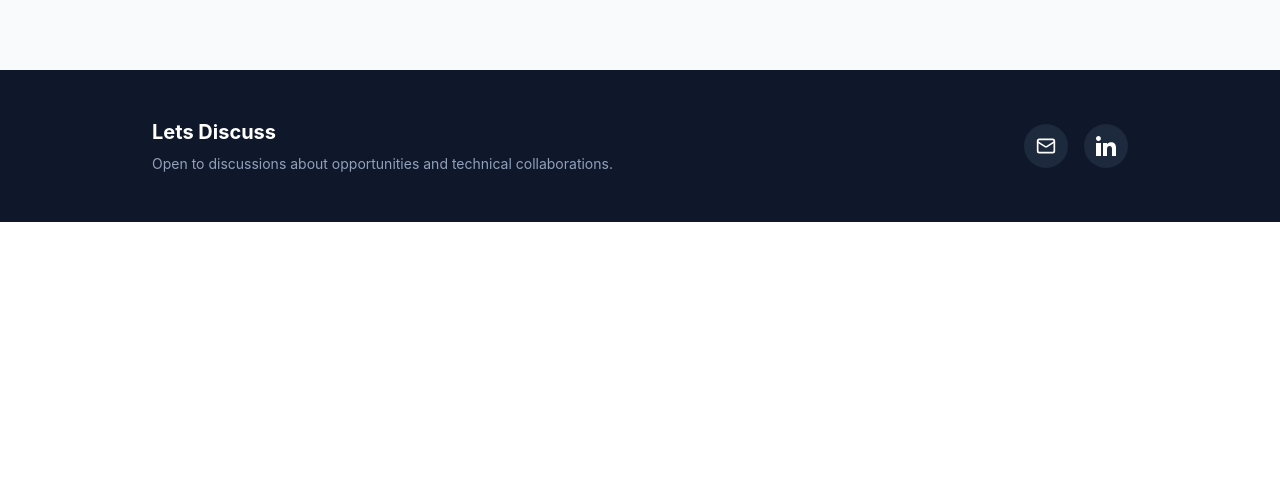
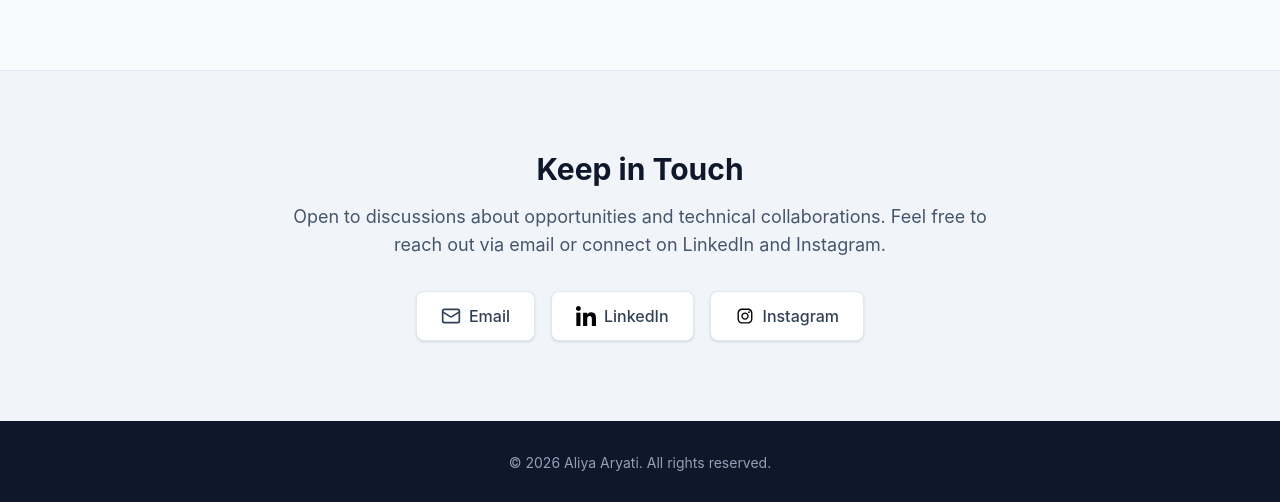
Before and after one commit to bintangfikrif/als-portfolio, a React (Vite) app: page / in a window 1280 px wide. Shown: the part 2310-2812 px from the top of the page. Before the commit the page ends 2532 px from the top, so only its background shows below. Built offline with nearby package versions, Linux system fonts and the light colour scheme.

Commit message:
Feat: add Instagram and LinkedIn icons to contact section

```diff
--- a/src/App.jsx
+++ b/src/App.jsx
@@ -200,20 +200,33 @@ export default function App() {
 
       {}
       {/* Footer / Contact */}
-      <footer id="contact" className="bg-slate-900 text-slate-300 py-12">
-        <div className="max-w-5xl mx-auto px-6 flex flex-col md:flex-row justify-between items-center">
-          <div className="mb-6 md:mb-0 text-center md:text-left">
-            <h3 className="text-xl font-bold text-white mb-2">Lets Discuss</h3>
-            <p className="text-sm text-slate-400">Open to discussions about opportunities and technical collaborations.</p>
-          </div>
-          <div className="flex space-x-4">
-            <a href="mailto:aliyaaaryati754@gmail.com" className="p-3 bg-slate-800 rounded-full hover:bg-blue-700 transition-colors text-white">
+      <section id="contact" className="py-20 bg-slate-100 border-t border-slate-200">
+        <div className="max-w-3xl mx-auto px-6 text-center">
+          <h2 className="text-3xl font-bold text-slate-900 mb-4">Keep in Touch</h2>
+          <p className="text-slate-600 mb-8 text-lg">
+            Open to discussions about opportunities and technical collaborations. Feel free to reach out via email or connect on LinkedIn and Instagram.
+          </p>
+          <div className="flex flex-col sm:flex-row justify-center items-center gap-4">
+            <a href="mailto:aliyaaaryati754@gmail.com" className="flex items-center space-x-2 bg-white px-6 py-3 rounded-lg shadow-sm hover:shadow-md transition-all text-slate-700 hover:text-blue-700 font-medium border border-slate-200 w-full sm:w-auto justify-center">
               <Mail size={20} />
+              <span>Email</span>
             </a>
-            <a href="https://www.linkedin.com/in/aliyaaryati" className="p-3 bg-slate-800 rounded-full hover:bg-blue-700 transition-colors">
-              <img src="/linkedin.svg" alt="LinkedIn" className="w-5 h-5" />
+            <a href="https://www.linkedin.com/in/aliyaaryati" className="flex items-center space-x-2 bg-white px-6 py-3 rounded-lg shadow-sm hover:shadow-md transition-all text-slate-700 hover:text-blue-700 font-medium border border-slate-200 w-full sm:w-auto justify-center">
+              <img src="public\linkedin.svg" alt="LinkedIn" className="w-5 h-5" />
+              <span>LinkedIn</span>
+            </a>
+            <a href="https://www.instagram.com/aliyaaryti" className="flex items-center space-x-2 bg-white px-6 py-3 rounded-lg shadow-sm hover:shadow-md transition-all text-slate-700 hover:text-pink-600 font-medium border border-slate-200 w-full sm:w-auto justify-center">
+              <img src="public\instagram.svg" alt="Instagram" className="w-5 h-5" />
+              <span>Instagram</span>
             </a>
           </div>
+        </div>
+      </section>
+
+      {/* Minimalist Footer */}
+      <footer className="bg-slate-900 text-slate-400 py-8 text-center text-sm">
+        <div className="max-w-5xl mx-auto px-6">
+          <p>© {new Date().getFullYear()} {profil.nama || "Profil"}. All rights reserved.</p>
         </div>
       </footer>
     </div>
--- /dev/null
+++ b/src/asasa.jsx
@@ -0,0 +1,16 @@
+<footer id="contact" className="bg-slate-900 text-slate-300 py-12">
+        <div className="max-w-5xl mx-auto px-6 flex flex-col md:flex-row justify-between items-center">
+          <div className="mb-6 md:mb-0 text-center md:text-left">
+            <h3 className="text-xl font-bold text-white mb-2">Lets Discuss</h3>
+            <p className="text-sm text-slate-400">Open to discussions about opportunities and technical collaborations.</p>
+          </div>
+          <div className="flex space-x-4">
+            <a href="mailto:aliyaaaryati754@gmail.com" className="p-3 bg-slate-800 rounded-full hover:bg-blue-700 transition-colors text-white">
+              <Mail size={20} />
+            </a>
+            <a href="https://www.linkedin.com/in/aliyaaryati" className="p-3 bg-slate-800 rounded-full hover:bg-blue-700 transition-colors">
+              <img src="/linkedin.svg" alt="LinkedIn" className="w-5 h-5" />
+            </a>
+          </div>
+        </div>
+      </footer>
```
Also changed, not shown: public/instagram.svg (added), public/linkedin.svg.
